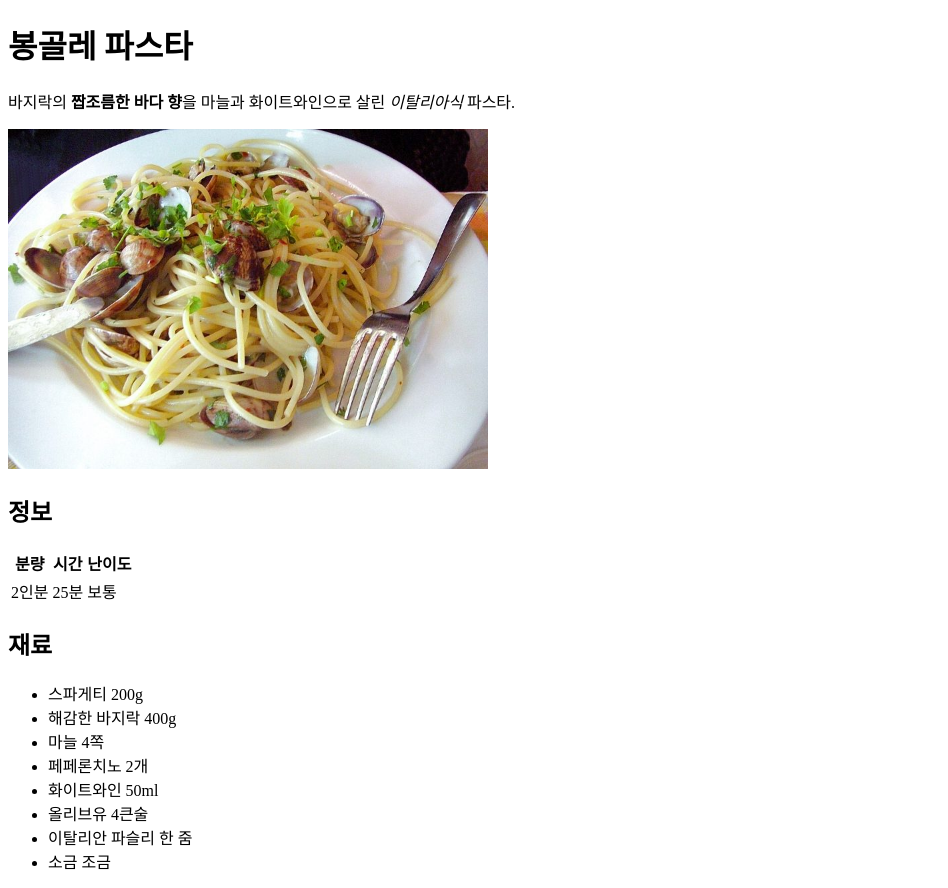
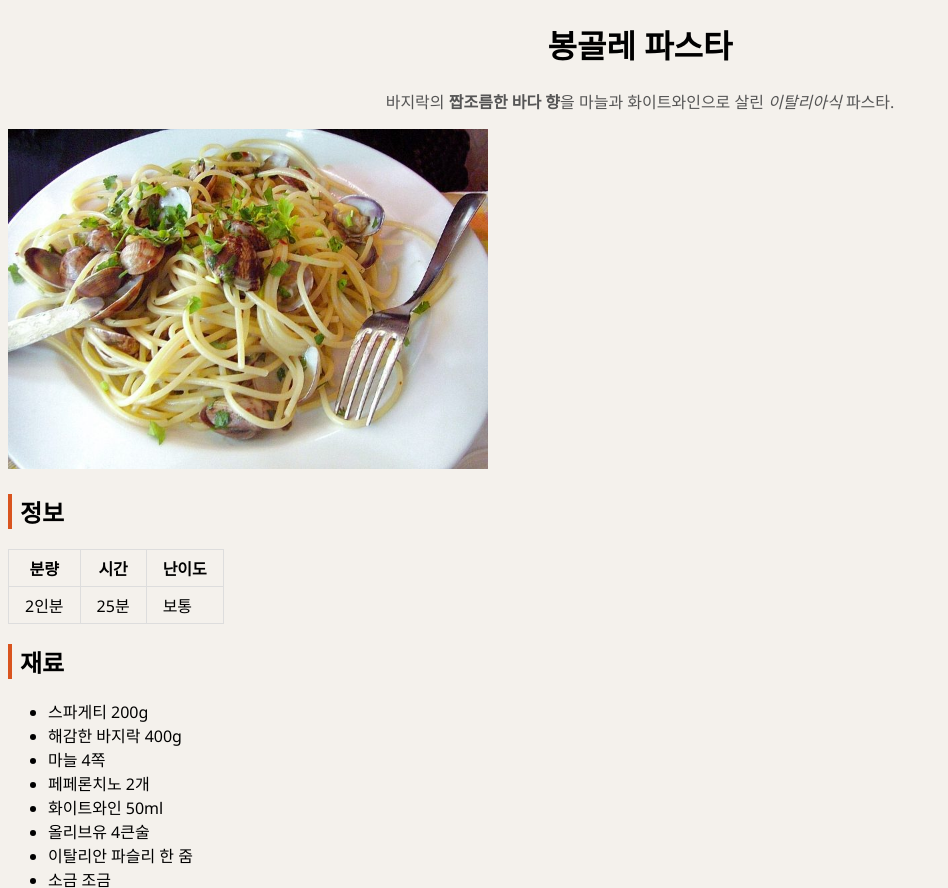
Before and after one commit to kmz6/oss-week07, a plain HTML site: page index.html in a window 1280 px wide. Shown: the top 888 px of the page, without its empty margins (0-948 px from the left). Drawn offline with Linux system fonts and the light colour scheme.

Commit message:
p2: selectors

```diff
--- a/index.html
+++ b/index.html
@@ -4,12 +4,12 @@
   <meta charset="utf-8">
   <meta name="viewport" content="width=device-width, initial-scale=1">
   <title>레시피</title>
-  <!-- P2: 여기에 style.css 를 연결합니다 -->
+  <link rel="stylesheet" href="style.css">
 </head>
 <body>
   <!-- P1: 여기에 레시피를 씁니다 -->
-   <h1>봉골레 파스타</h1>
-   <p>바지락의 <strong>짭조름한 바다 향</strong>을 마늘과 화이트와인으로 살린 <em>이탈리아식</em> 파스타.</p>
+   <h1 id="title">봉골레 파스타</h1>
+   <p class="summary">바지락의 <strong>짭조름한 바다 향</strong>을 마늘과 화이트와인으로 살린 <em>이탈리아식</em> 파스타.</p>
    <img src="images/vongole.jpg" alt="바지락과 파슬리를 올린 스파게티 한 접시" width="480">
 
    <h2>정보</h2>
--- a/style.css
+++ b/style.css
@@ -1 +1,33 @@
 /* P2 부터 여기에 CSS 를 씁니다 */
+body {
+    background: #f4f1ec;
+    font-family: "Segoe UI", "Malgun Gothic", sans-serif;
+}
+
+h2 {
+    border-left: 4px solid #d9541e;
+    padding-left: 8px;
+}
+
+table {
+    border-collapse: collapse;
+}
+
+th {
+    border: 1px solid #dddddd;
+    padding: 6px 16px;
+}
+
+td {
+    border: 1px solid #dddddd;
+    padding: 6px 16px;
+}
+
+.summary {
+    color: #555555;
+    text-align: center;
+}
+
+#title {
+    text-align: center;
+}
```
